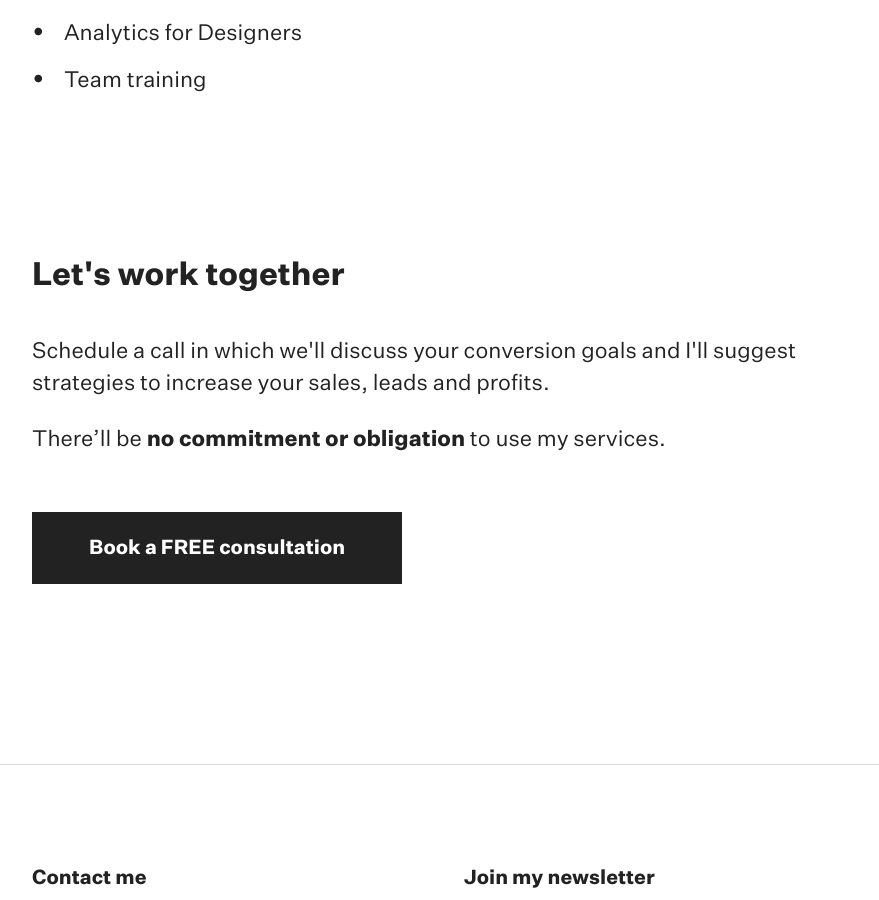
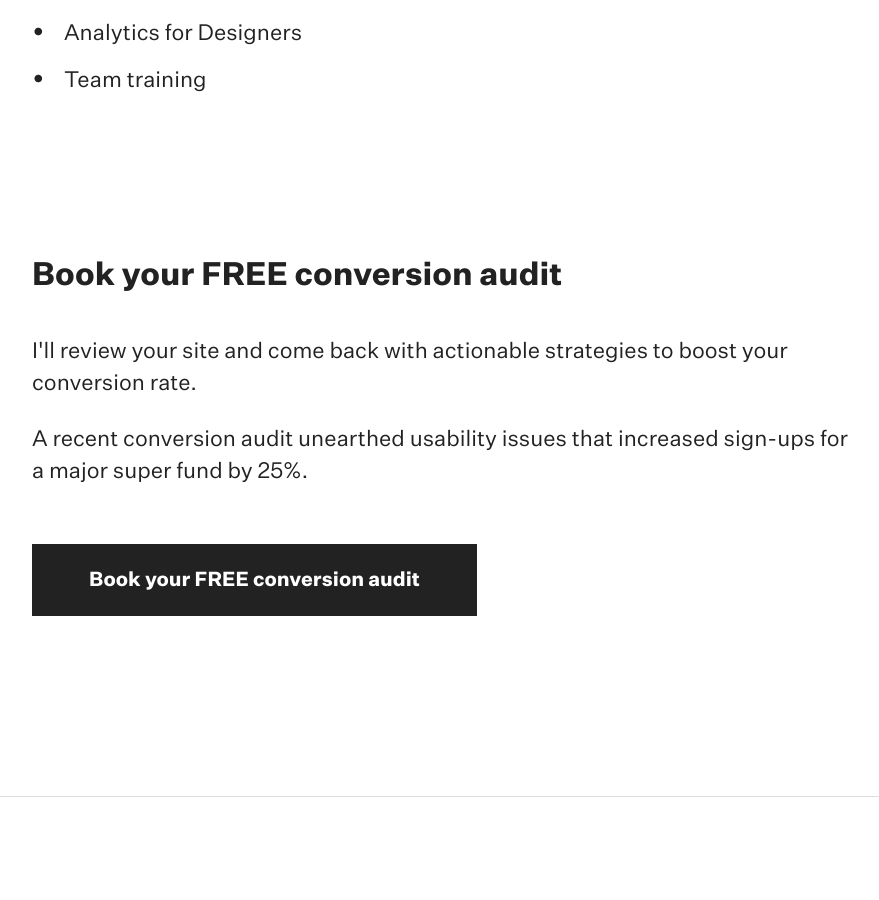
Before and after one commit to olleepalmer/olleepalmer.github.io, a Jekyll site: the page built from services.md, in a window 1280 px wide and 900 px high, scrolled down 3491 px. Shown: the whole window, without its empty margins (192-1071 px from the left). Built offline with Jekyll 4.4.1, drawn with Linux system fonts in a browser that asks for light colours; comment, search, counter and statistics services are not loaded.

Commit message:
Wording tweaks, removed link

```diff
--- a/_includes/book.html
+++ b/_includes/book.html
@@ -5,14 +5,15 @@
       <div class="col-lg-12">
         <!--.subsection-->
         <div class="subsection">
-          <h2 class="section-title">Let's work together</h2>
+          <h2 class="section-title">Book your FREE conversion audit</h2>
           <p>
-          Schedule a call in which we'll discuss your conversion goals and I'll suggest strategies to increase your sales, leads and profits.
-	</p>
+            I'll review your site and come back with actionable strategies to boost your conversion rate.
+</p>
+<p>
+A recent conversion audit unearthed usability issues that increased sign-ups for a major super fund by 25%.
+</p>
 
-          <p>
-            There’ll be <strong>no commitment or obligation</strong> to use my services.
-          </p>							<br><a class="btn btn-primary btn-lg" href="/services/free-consultation">Book a FREE consultation</a>
+        							<br><a class="btn btn-primary btn-lg" href="/services/free-consultation">Book your FREE conversion audit</a>
         </div>
         <!--/.subsection-->
       </div>
--- a/services.md
+++ b/services.md
@@ -77,7 +77,7 @@ Here's a selection of the things that I typically help with:
 </p>
 <ul class="list">
 <li>Vendor selection</li>
-<li><a href="/services/conversion-rate-optimisation-training">Building & scaling optimisation programs</li>
+<li>Building & scaling optimisation programs</li>
 <li>Measurement strategy</li>
 <li>Analytics for Designers</li>
 <li>Team training</li>
```
